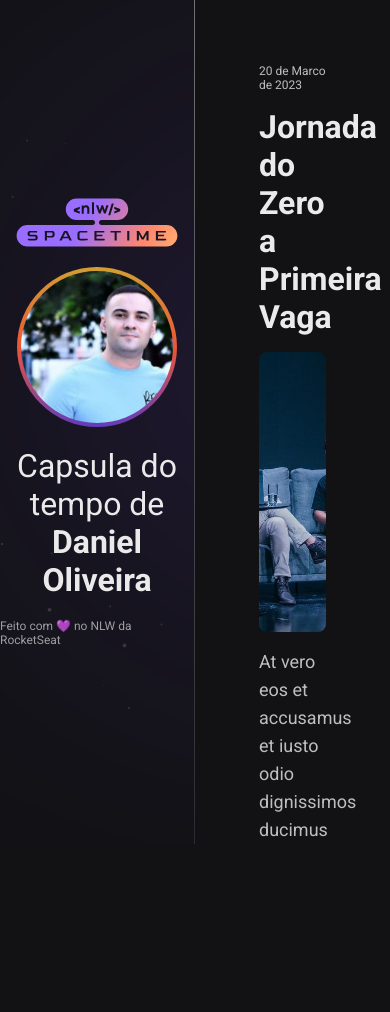
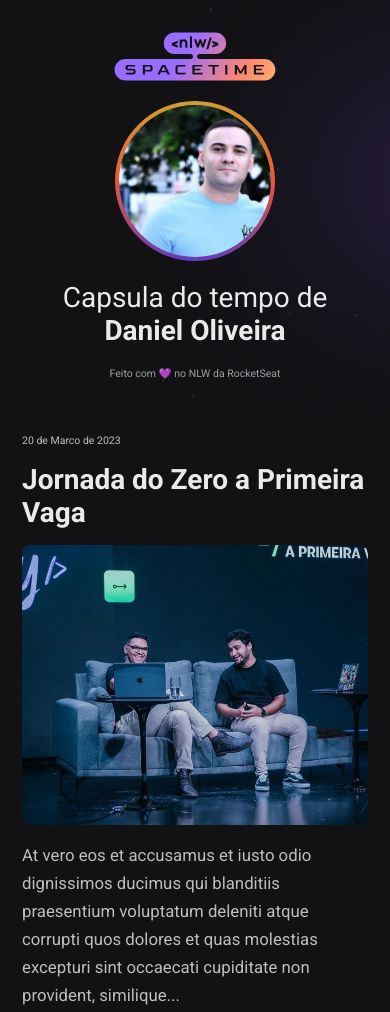
Before and after one commit to DanyelOli/Capsula-do-Tempo, a plain HTML site: page index.html in a window 390 px wide. Shown: the top 1012 px of the page. Before the commit the page ends 844 px from the top, so only its background shows below. Drawn offline with Linux system fonts and the light colour scheme.

Commit message:
Novos ajustes
.

```diff
--- a/index.html
+++ b/index.html
@@ -1,5 +1,6 @@
 <!DOCTYPE html>
 <html lang="en">
+
 <head>
   <meta charset="UTF-8" />
   <meta http-equiv="X-UA-Compatible" content="IE=edge" />
@@ -9,11 +10,10 @@
   <link rel="stylesheet" href="./style.css" />
   <link rel="preconnect" href="https://fonts.googleapis.com" />
   <link rel="preconnect" href="https://fonts.gstatic.com" crossorigin />
-    <link
-      href="https://fonts.googleapis.com/css2?family=Poppins&family=Roboto:wght@400;700&display=swap"
-      rel="stylesheet"
-    />
+  <link href="https://fonts.googleapis.com/css2?family=Poppins&family=Roboto:wght@400;700&display=swap"
+    rel="stylesheet" />
 </head>
+
 <body>
   <aside>
     <img src="/assets/logo.svg" alt="logo Spacetime">
@@ -31,10 +31,9 @@
     <a href="#" target="_blank" class="memory">
       <small>20 de Marco de 2023</small>
       <h1>Jornada do Zero a Primeira Vaga</h1>
-        <img
-          src="/assets/jornada.png"
-          alt="Rodrigo e Mayk apresentando o evento Jornada do Zero a Primeira Vaga"
-        />
+      <div>
+        <img src="/assets/jornada.png" alt="Rodrigo e Mayk apresentando o evento Jornada do Zero a Primeira Vaga" />
+      </div>
       <p>
         At vero eos et accusamus et iusto odio dignissimos ducimus qui
         blanditiis praesentium voluptatum deleniti atque corrupti quos dolores
@@ -45,10 +44,9 @@
     <a href="#" target="_blank" class="memory">
       <small>20 de Marco de 2023</small>
       <h1>Jornada do Zero a Primeira Vaga</h1>
-        <img
-          src="/assets/jornada.png"
-          alt="Rodrigo e Mayk apresentando o evento Jornada do Zero a Primeira Vaga"
-        />
+      <div>
+        <img src="/assets/jornada.png" alt="Rodrigo e Mayk apresentando o evento Jornada do Zero a Primeira Vaga" />
+      </div>
       <p>
         At vero eos et accusamus et iusto odio dignissimos ducimus qui
         blanditiis praesentium voluptatum deleniti atque corrupti quos dolores
@@ -59,10 +57,9 @@
     <a href="#" target="_blank" class="memory">
       <small>20 de Marco de 2023</small>
       <h1>Jornada do Zero a Primeira Vaga</h1>
-        <img
-          src="/assets/jornada.png"
-          alt="Rodrigo e Mayk apresentando o evento Jornada do Zero a Primeira Vaga"
-        />
+      <div>
+        <img src="/assets/jornada.png" alt="Rodrigo e Mayk apresentando o evento Jornada do Zero a Primeira Vaga" />
+      </div>
       <p>
         At vero eos et accusamus et iusto odio dignissimos ducimus qui
         blanditiis praesentium voluptatum deleniti atque corrupti quos dolores
@@ -72,4 +69,5 @@
     </a>
   </nav>
 </body>
+
 </html>
--- a/style.css
+++ b/style.css
@@ -1,8 +1,35 @@
-
-*{
+* {
     margin: 0;
     padding: 0;
     box-sizing: border-box;
+
+}
+
+::root {
+    font-size: 16px;
+}
+
+::-webkit-scrollbar {
+    width: 8px;
+}
+
+::-webkit-scrollbar-track {
+    background-color: #2c2c31;
+}
+
+::-webkit-scrollbar-thumb {
+    background-color: #9e9ea0;
+}
+
+@keyframes entering {
+    from {
+        opacity: 0;
+        transform: translateY(-200px);
+    }
+    to {
+        opacity: 1;
+        transform: translateY(0);
+    }
 }
 
 body {
@@ -19,6 +46,7 @@ nav {
     padding: 64px;
     grid-area: timeline;
     overflow-y: scroll;
+    animation: entering 0.7s ease-in-out;
 }
 
 .memory {
@@ -31,11 +59,11 @@ nav {
 
 .memory small {
     color: #bebebf;
-    font-size: 12px;
+    font-size: 0.75rem;
 }
 
 .memory h1 {
-    font-size: 32px;
+    font-size: 2rem;
     color: #EAEAEA;
 }
 
@@ -44,10 +72,23 @@ nav {
     height: 280px;
     object-fit: cover;
     border-radius: 8px;
+    transition: transform 0.3s ease-in-out;
+}
+
+.memory div {
+    width: 100%;
+    height: 280px;
+    overflow: hidden;
+    border-radius: 8px;
+
+}
+
+.memory:hover img {
+    transform: scale(1.1);
 }
 
 .memory p {
-    font-size: 18px;
+    font-size: 1.2rem;
     color: #BEBEBF;
     line-height: 28px;
 }
@@ -65,8 +106,14 @@ aside {
 
     background-image: url(./assets/background.svg);
     background-position: top right;
-    background-repeat:no-repeat;
+    background-repeat: no-repeat;
     background-size: auto 100%;
+
+}
+
+aside * {
+    animation: entering 0.7s ease-in-out;
+
 }
 
 aside img:nth-child(2) {
@@ -80,11 +127,36 @@ aside img:nth-child(2) {
 }
 
 aside p {
-    font-size: 32px;
+    font-size: 2rem;
     text-align: center;
 }
 
 aside span {
-    font-size: 12px;
+    font-size: 0.75rem;
     color: #9e9ea0;
 }
+
+@media (max-width: 768px) {
+    :root {
+        font-size: 14px;
+    }
+
+    body {
+        grid-template-columns: 1fr;
+        grid-template-rows: 0.2fr 0.8fr;
+        grid-template-areas:
+        "profile"
+        "timeline"
+        ;
+    }
+
+    aside {
+        border-right: none;
+        padding: 32px 12px;
+    }
+
+    nav {
+        overflow: visible;
+        padding: 22px;
+    }
+}
```
Lines whose indentation alone changed are shown as unchanged.
